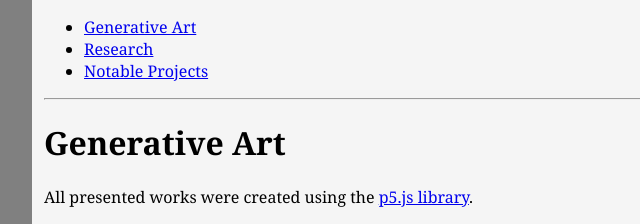
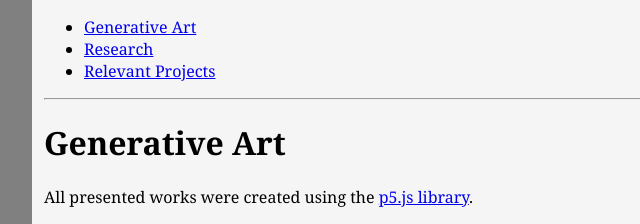
Before and after one commit to samjwebster/mas-portfolio, a plain HTML site: page index.html in a window 1280 px wide. Shown: the part 363-587 px from the top of the page, 116-756 px from the left. Drawn offline with Linux system fonts and the light colour scheme.

Commit message:
update readme

```diff
--- a/index.html
+++ b/index.html
@@ -23,7 +23,7 @@
         <ul>
             <li><a href="#genart">Generative Art</a></li>
             <li><a href="#research">Research</a></li>
-            <li><a href="#projects">Notable Projects</a></li>
+            <li><a href="#projects">Relevant Projects</a></li>
         </ul>
 
         <hr>
```
